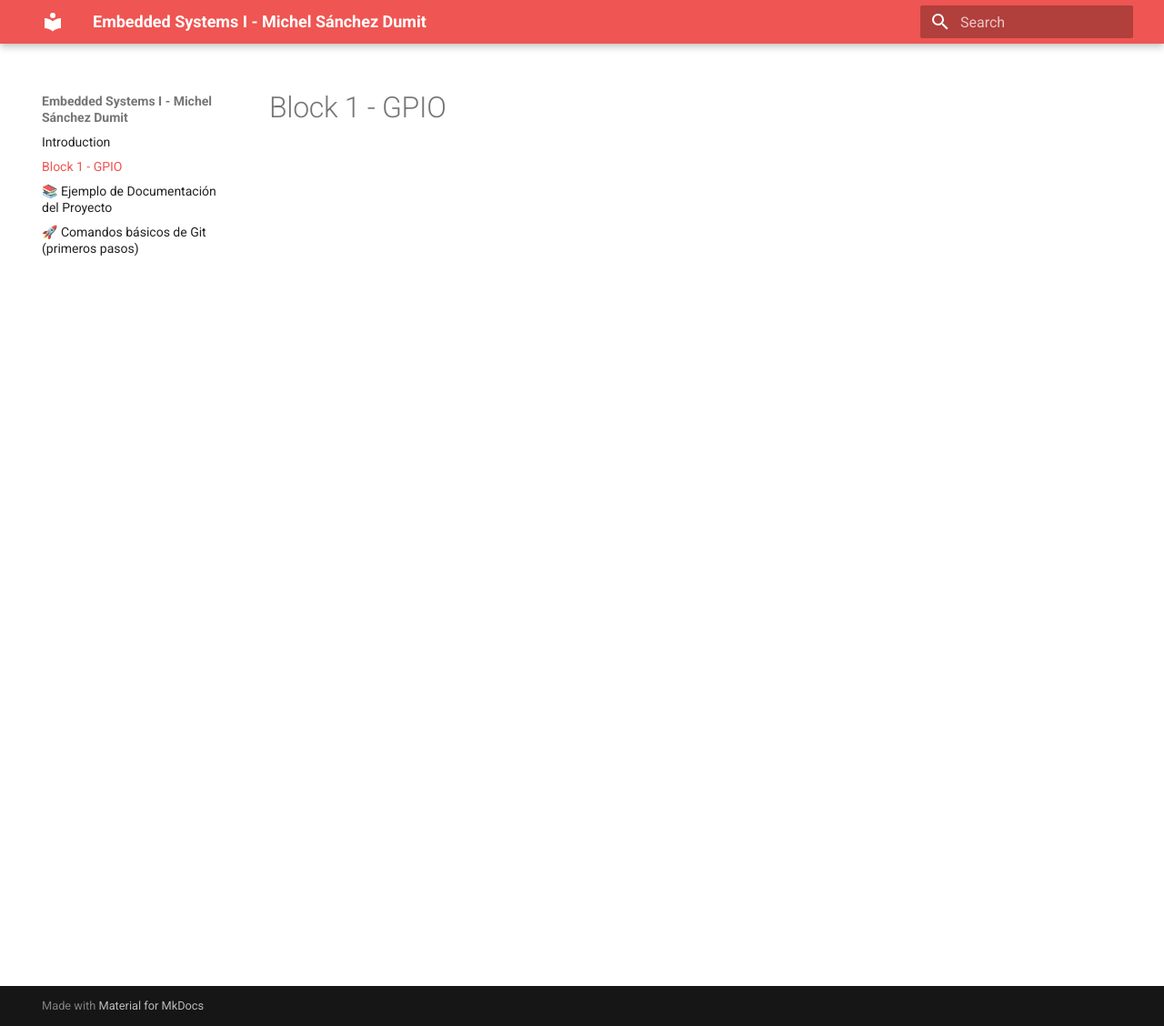
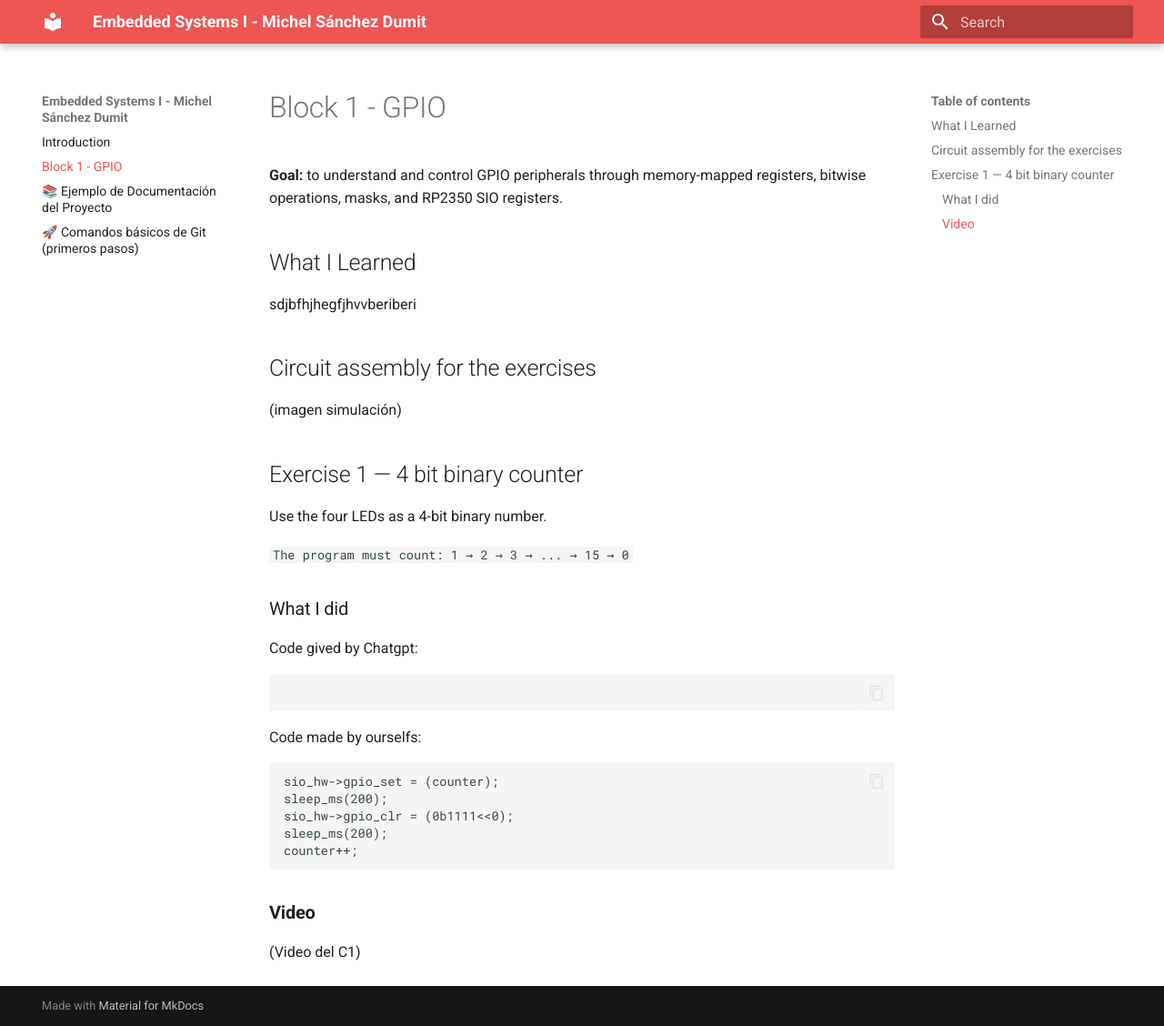
Before and after one commit to MichelSDumit/Sistemas-Embebidos---Michel, an MkDocs documentation site: the page built from docs/comandos.md, in a window 1280 px wide and 1128 px high. Shown: the whole window at 91% size. Built offline with MkDocs 1.6.1 and Material for MkDocs 9.7.7, drawn with Linux system fonts in a browser that asks for light colours.

Commit message:
primeros cambios

````diff
--- a/docs/comandos.md
+++ b/docs/comandos.md
@@ -1 +1,35 @@
 # Block 1 - GPIO
+
+**Goal:** to understand and control GPIO peripherals through memory-mapped registers, bitwise operations, masks, and RP2350 SIO registers.
+
+## What I Learned
+
+sdjbfhjhegfjhvvberiberi
+
+## Circuit assembly for the exercises
+(imagen simulación)
+
+## Exercise 1 — 4 bit binary counter
+Use the four LEDs as a 4-bit binary number.
+
+`The program must count: 1 → 2 → 3 → ... → 15 → 0`
+
+### What I did
+
+
+Code gived by Chatgpt:
+```
+
+```
+
+Code made by ourselfs:
+```
+sio_hw->gpio_set = (counter);
+sleep_ms(200);
+sio_hw->gpio_clr = (0b1111<<0);
+sleep_ms(200);
+counter++;
+```
+
+### **Video**
+(Video del C1)
````
